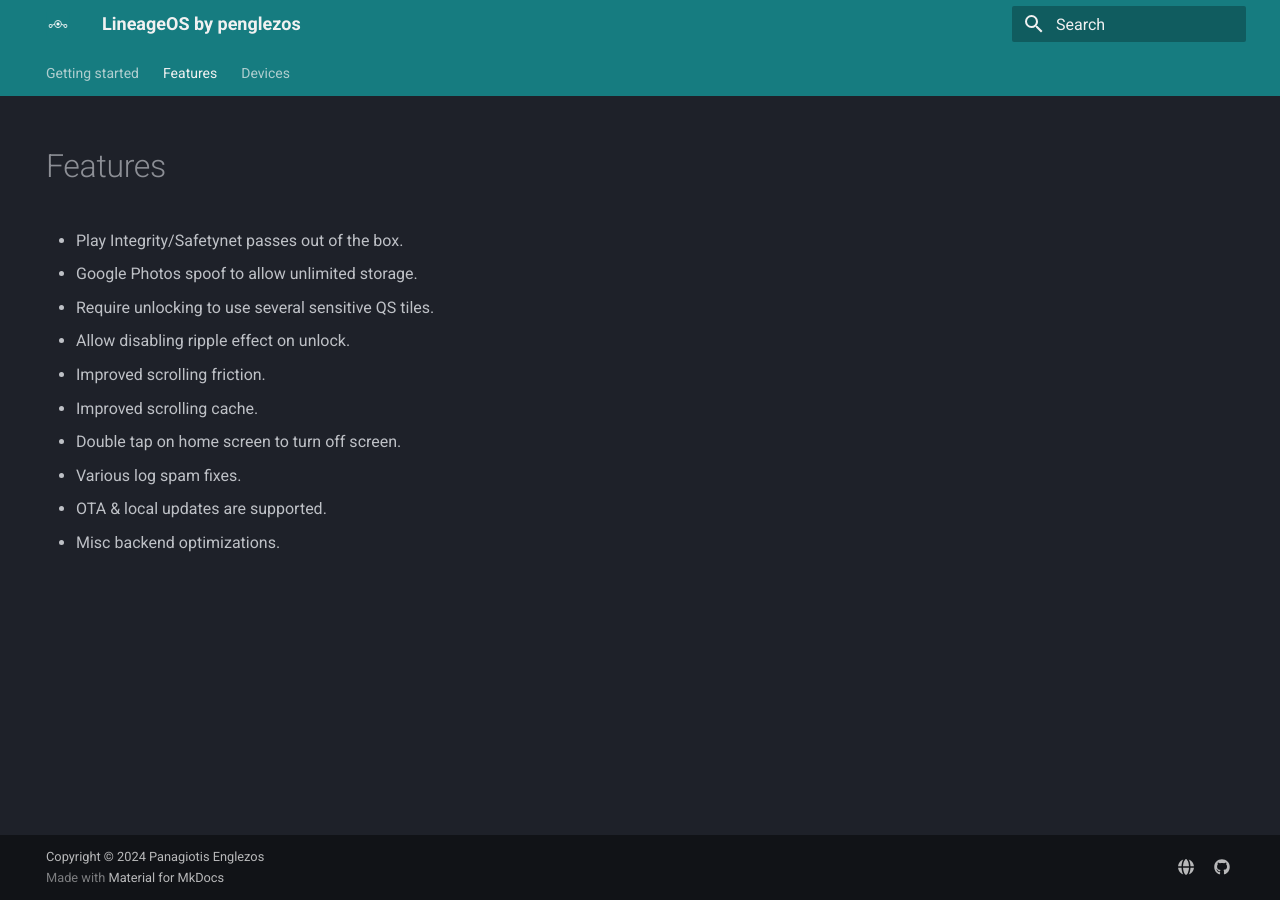
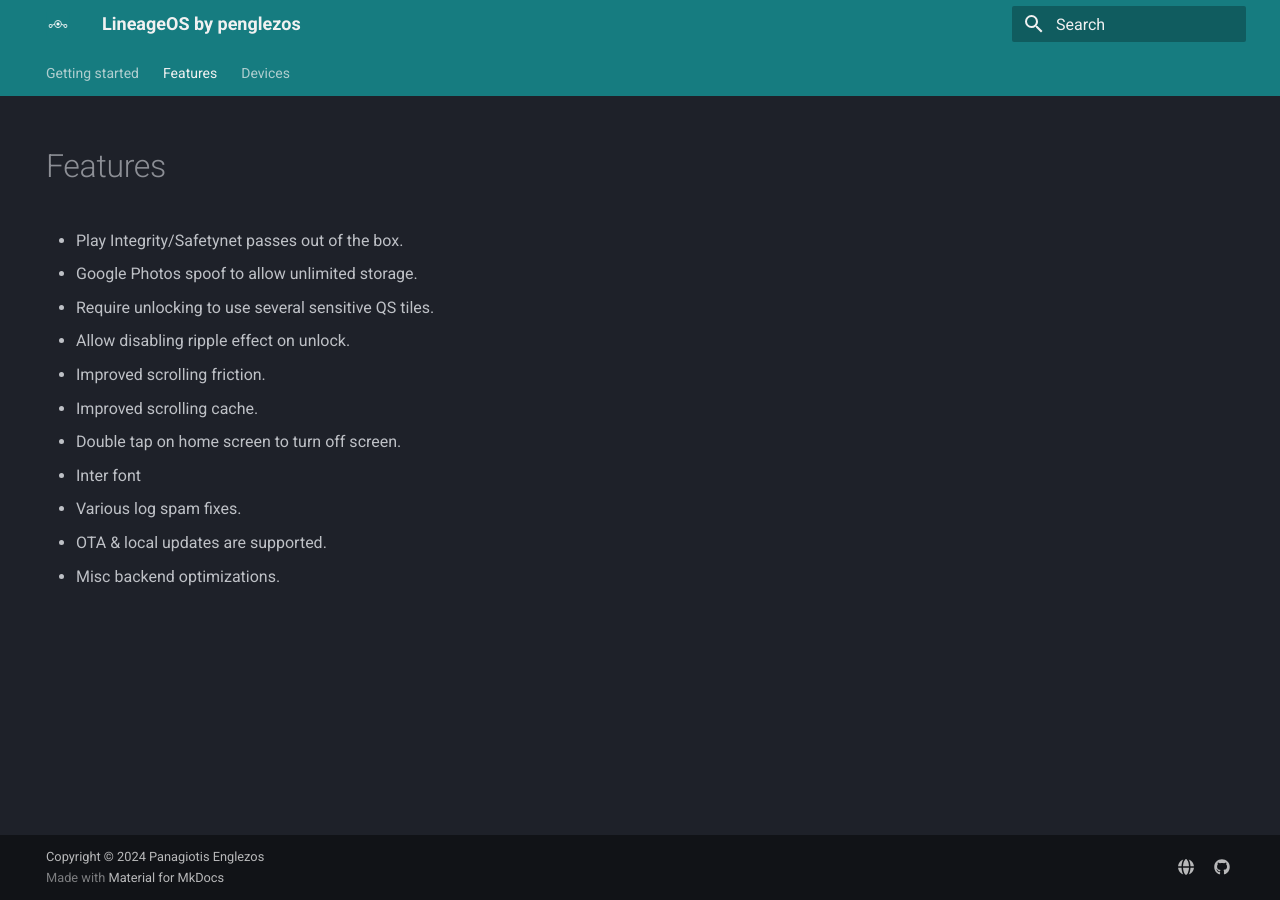
Before and after one commit to penglezos/lineageos.penglezos.dev, an MkDocs documentation site: the page built from docs/features.md, in a window 1280 px wide. Built offline with MkDocs 1.6.1 and Material for MkDocs 9.7.7, drawn with Linux system fonts in a browser that asks for light colours.

Commit message:
features: Add Inter font
Signed-off-by: penglezos <panagiotisegl@gmail.com>

```diff
--- a/docs/features.md
+++ b/docs/features.md
@@ -12,6 +12,7 @@
 * Improved scrolling friction.
 * Improved scrolling cache.
 * Double tap on home screen to turn off screen.
+* Inter font
 * Various log spam fixes.
 * OTA & local updates are supported.
 * Misc backend optimizations.
```
